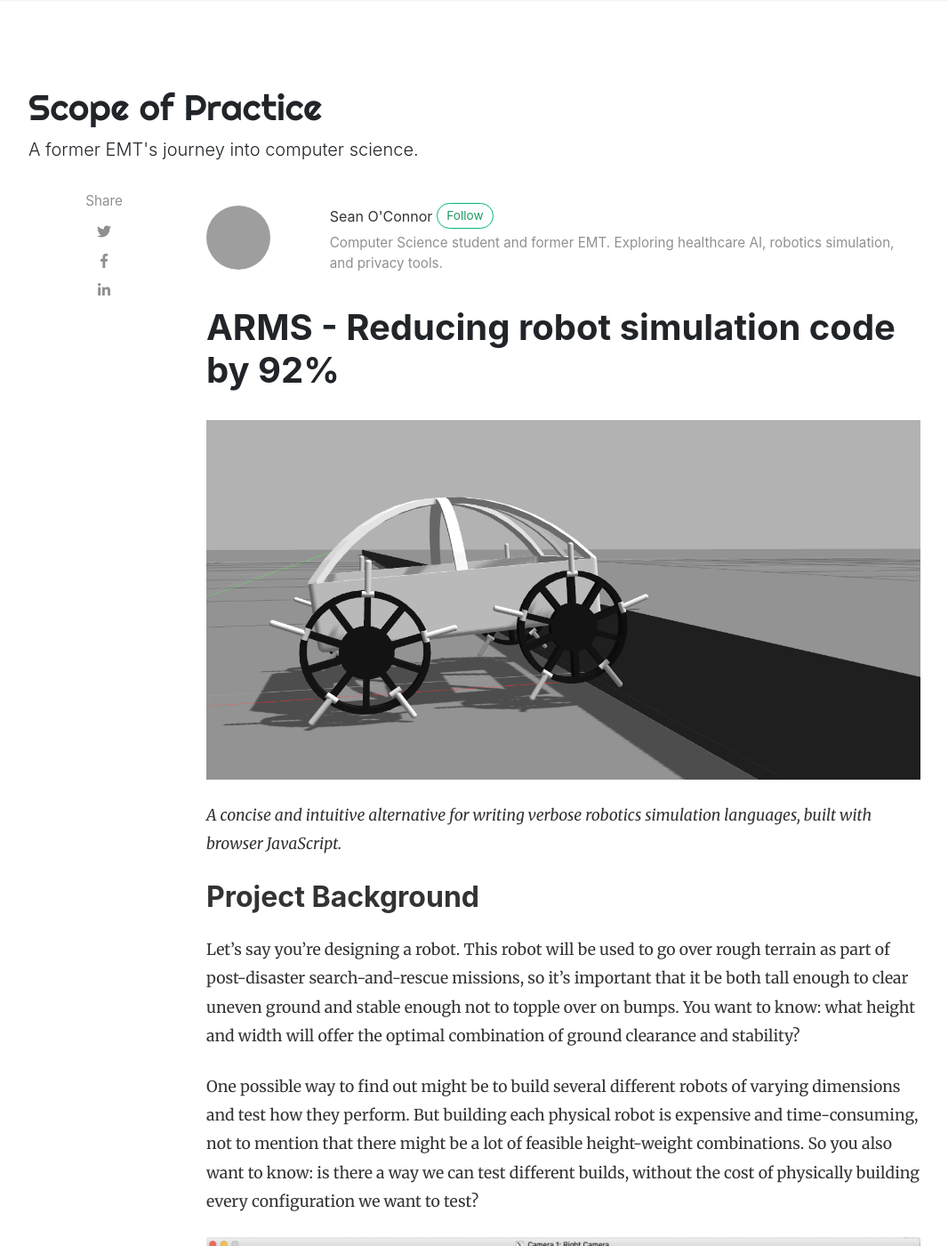
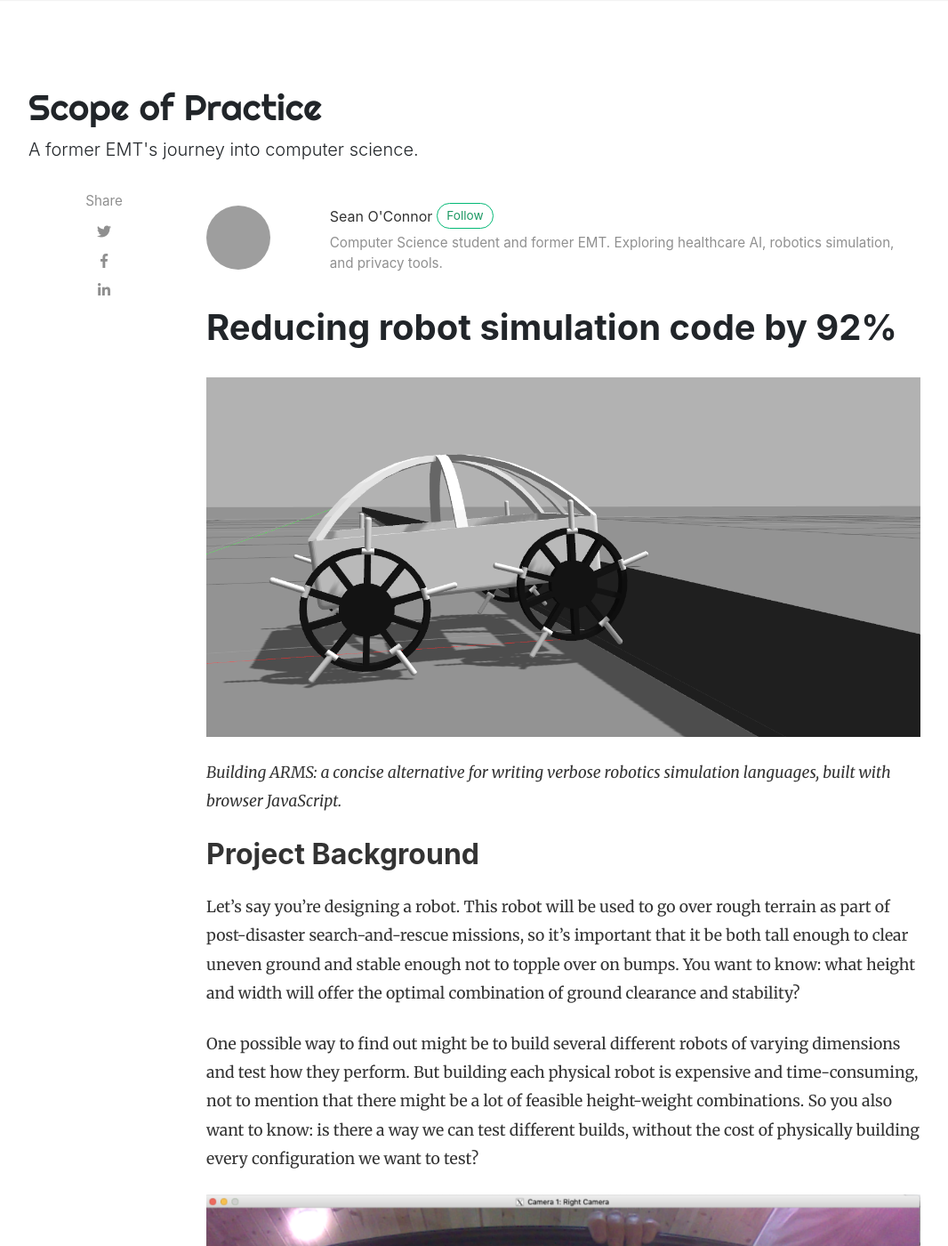
Before and after one commit to oapostrophe/oapostrophe.github.io, a Jekyll site: the page built from _posts/2021-05-22-arms-report.md, in a window 1280 px wide and 1400 px high. Shown: the whole window at 89% size, without its empty margins (53-1119 px from the left). Built offline with Jekyll 4.4.1, drawn with Linux system fonts in a browser that asks for light colours; nearby versions of some CDN libraries; grey boxes are pictures that could not be loaded.

Commit message:
changed post title

```diff
--- a/_posts/2021-05-22-arms-report.md
+++ b/_posts/2021-05-22-arms-report.md
@@ -8,7 +8,7 @@
 hidden: true
 comments: false
 ---
-*A concise and intuitive alternative for writing verbose robotics simulation languages, built with browser JavaScript.*
+*Building ARMS: a concise alternative for writing verbose robotics simulation languages, built with browser JavaScript.*
 
 ## Project Background
 
```
Also changed, not shown: other parts of _posts/2021-05-22-arms-report.md (+1 -1 lines).
